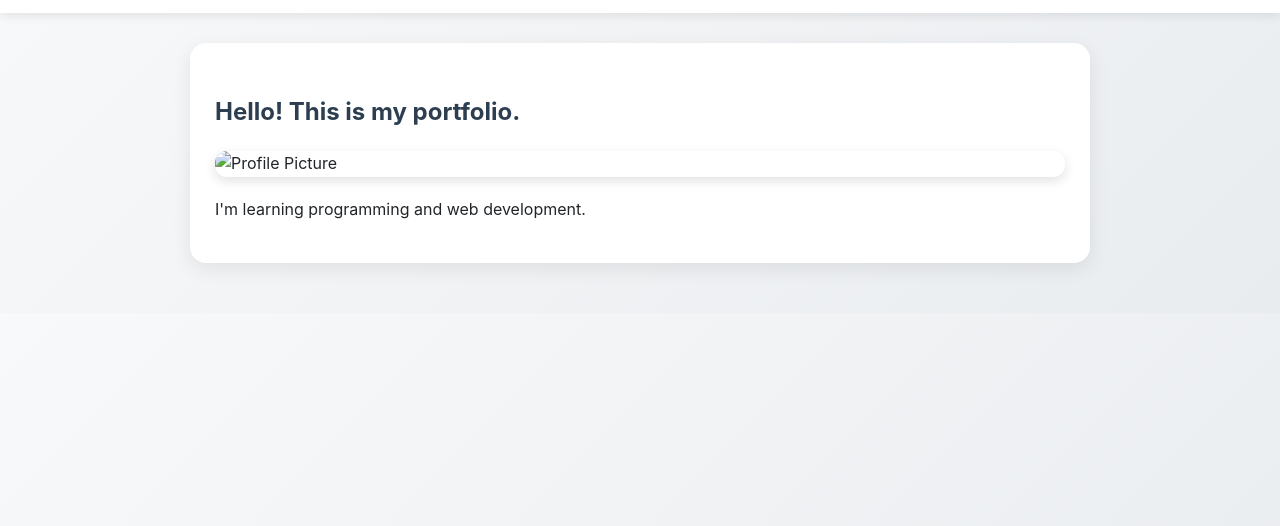
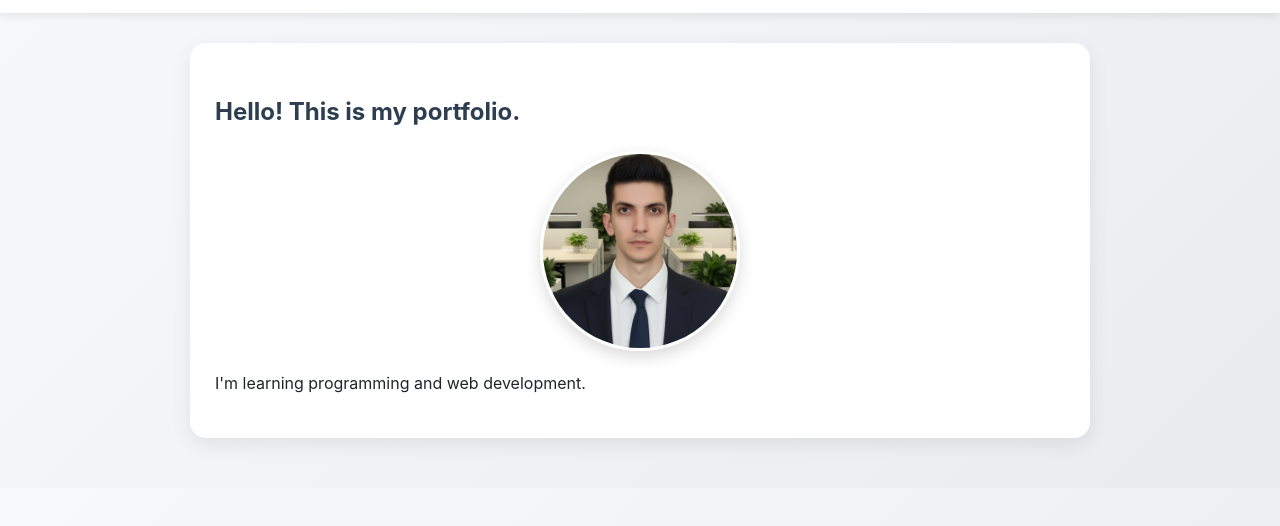
Before and after one commit to tohidpourjalali/portfolio-tohidpourjalali, a plain HTML site: page index.html in a window 1280 px wide. Shown: the part 122-648 px from the top of the page. Drawn offline with Linux system fonts and the light colour scheme.

Commit message:
change portfolio image and styling

```diff
--- a/css/style.css
+++ b/css/style.css
@@ -59,14 +59,25 @@ main {
   margin-bottom: 50px;
 }
 
-img {
+.profile-img {
+  width: 200px;
+  height: 200px;
+  object-fit: cover;
+  border-radius: 50%;
+  display: block;
+  margin: 20px auto;
+  box-shadow: 0 6px 16px rgba(0, 0, 0, 0.15);
+  border: 3px solid white;
+}
+
+main img:not(.profile-img) {
   max-width: 100%;
   height: auto;
   border-radius: 12px;
-  margin: 20px auto;
+  margin: 25px auto;
   display: block;
-  box-shadow: 0 4px 12px rgba(0, 0, 0, 0.12);
-  max-height: 70vh;
+  box-shadow: 0 4px 12px rgba(0, 0, 0, 0.1);
+  max-width: 600px;
 }
 
 h2 {
--- a/index.html
+++ b/index.html
@@ -20,7 +20,7 @@
 
   <main>
     <h2>Hello! This is my portfolio.</h2>
-    <img src="images/profile.jpg" alt="Profile Picture" />
+    <img src="images/profile.png" alt="Profile Picture" class="profile-img" />
     <p>I'm learning programming and web development.</p>
   </main>
 
```
Also changed, not shown: images/profile.png (added).
